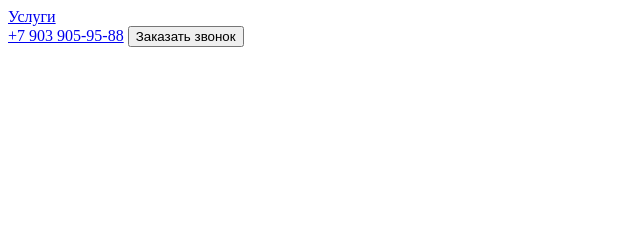
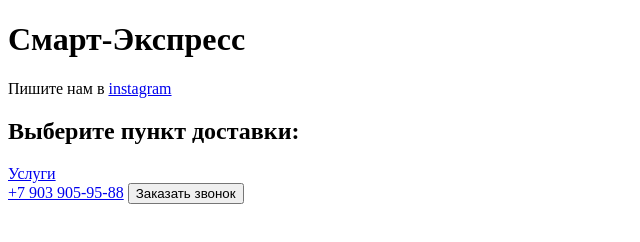
Before and after one commit to Moussers/delivery_options, a plain HTML site: page mail_index.html in a window 1280 px wide. Shown: the whole page, without its empty margins (0-640 px from the left). Drawn offline with nearby package versions, Linux system fonts and the light colour scheme.

Commit message:
basket delivery options block added

```diff
--- a/mail_index.html
+++ b/mail_index.html
@@ -6,6 +6,12 @@
     <title>Смарт-Экспресс — сайт находится в разработке </title>
     <meta name='viewport' content='width=device-width, initial-scale=1'>
     <script src='js/jquery-3.6.0.min.js'></script>
+</head>
+<body>
+    <h1>Смарт-Экспресс</h1>
+    Пишите нам в <a href="https://www.instagram.com/skillbox.ru" target="_blank">instagram</a>
+
+    <h2>Выберите пункт доставки:</h2>
 </head>
 <body>
     <header>
```
